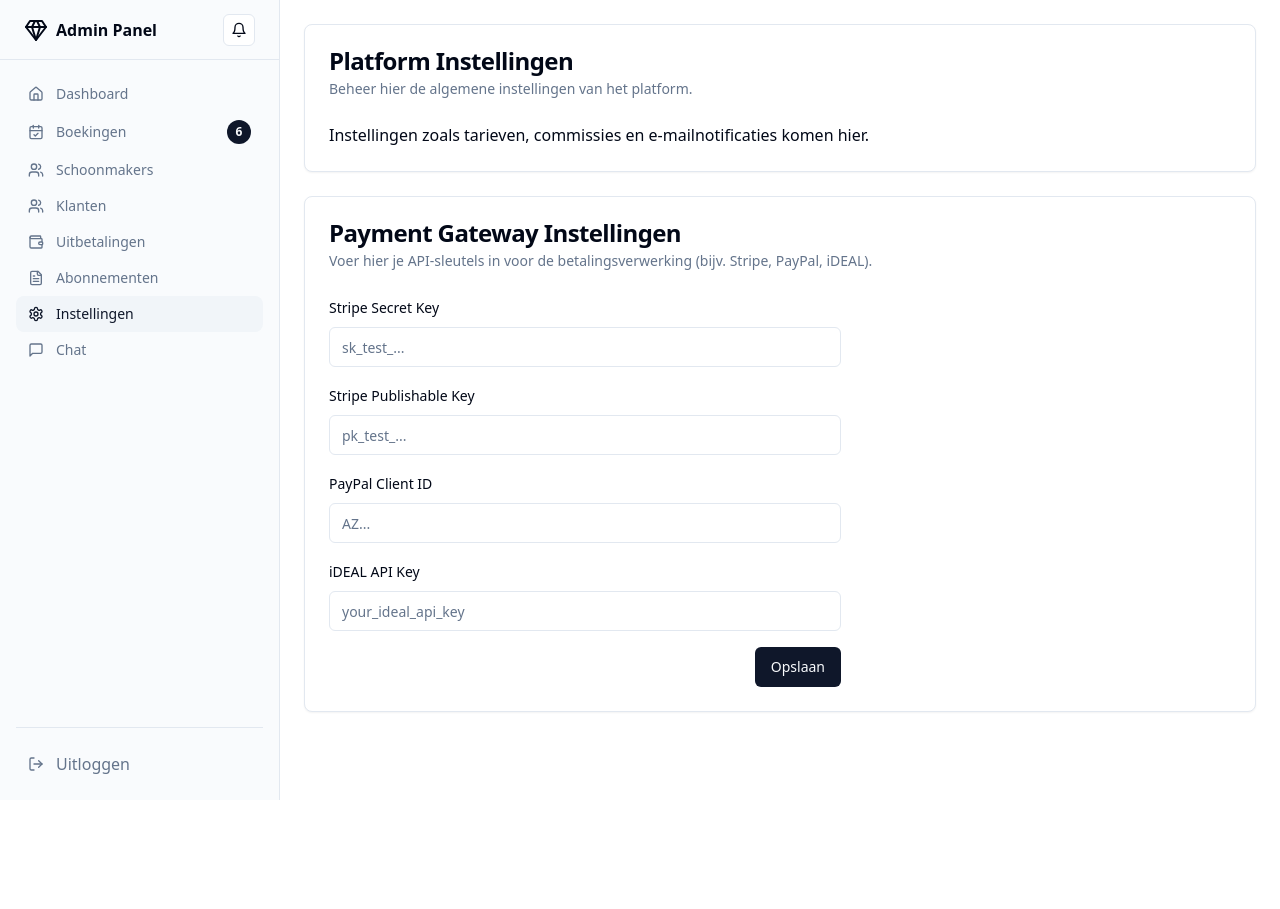
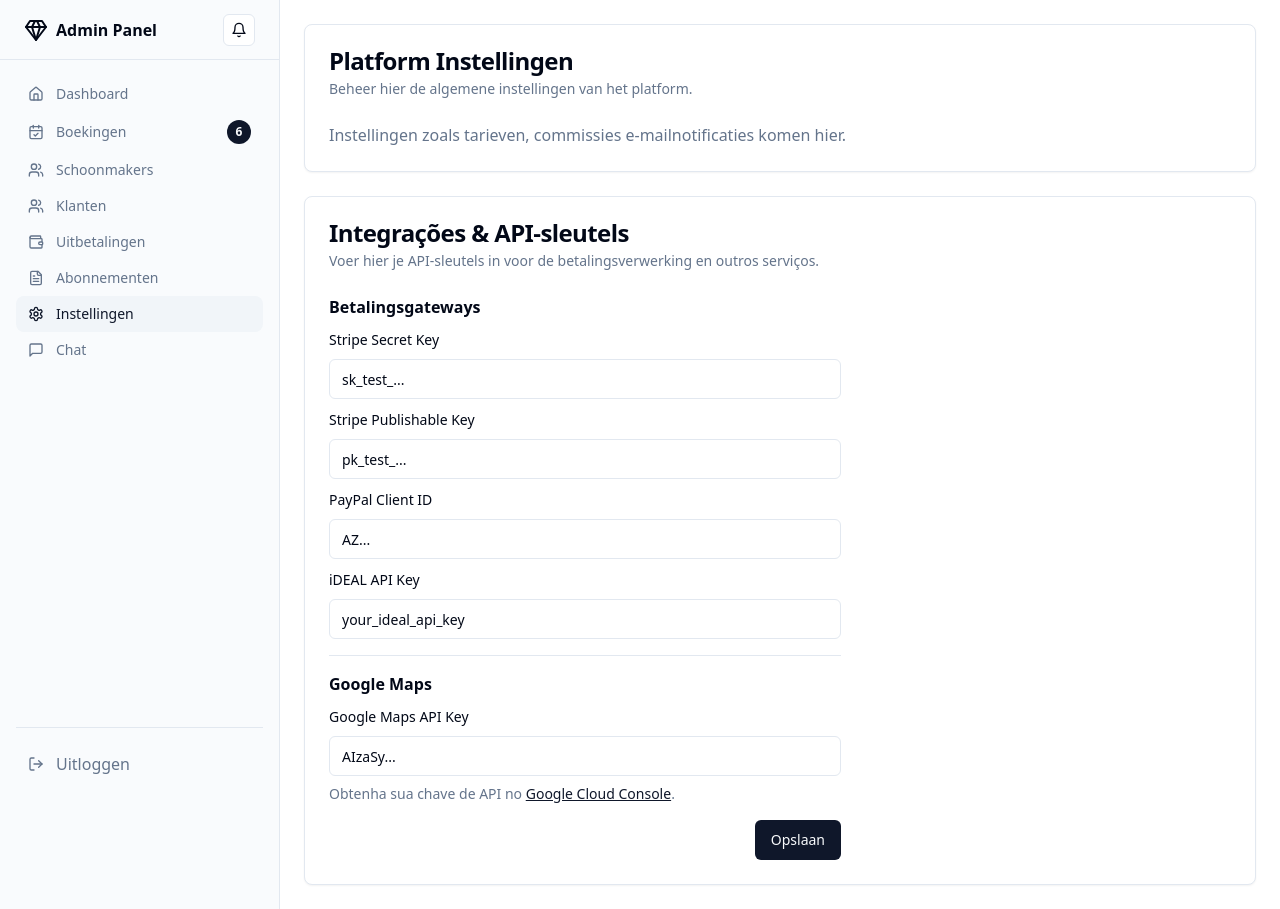
Before and after one commit to brenodiogo1/helpme, a React (Vite) app: page /admin/instellingen in a window 1280 px wide. Before the commit the page ends 800 px from the top, so only its background shows below. Built offline with nearby package versions, Linux system fonts and the light colour scheme.

Commit message:
[dyad] Adicionando campo de chave de API do Google Maps e link no painel de administração. - wrote 2 file(s)

```diff
--- a/src/pages/admin/AdminSettings.tsx
+++ b/src/pages/admin/AdminSettings.tsx
@@ -1,15 +1,41 @@
+"use client";
+
+import { useForm } from "react-hook-form";
+import { zodResolver } from "@hookform/resolvers/zod";
+import * as z from "zod";
 import { Button } from "@/components/ui/button";
 import { Card, CardContent, CardDescription, CardHeader, CardTitle } from "@/components/ui/card";
 import { Input } from "@/components/ui/input";
 import { Label } from "@/components/ui/label";
 import { Separator } from "@/components/ui/separator";
 import { showSuccess } from "@/utils/toast";
+import { Form, FormControl, FormField, FormItem, FormLabel, FormMessage, FormDescription } from "@/components/ui/form"; // Adicionado FormDescription
+import { Link } from "react-router-dom";
+
+const formSchema = z.object({
+  stripeSecretKey: z.string().optional(),
+  stripePublishableKey: z.string().optional(),
+  paypalClientId: z.string().optional(),
+  idealApiKey: z.string().optional(),
+  googleMapsApiKey: z.string().optional(), // Novo campo para a chave da API do Google Maps
+});
 
 const AdminSettings = () => {
-  const handleSubmit = (e: React.FormEvent) => {
-    e.preventDefault();
+  const form = useForm<z.infer<typeof formSchema>>({
+    resolver: zodResolver(formSchema),
+    defaultValues: {
+      stripeSecretKey: "sk_test_...",
+      stripePublishableKey: "pk_test_...",
+      paypalClientId: "AZ...",
+      idealApiKey: "your_ideal_api_key",
+      googleMapsApiKey: "AIzaSy...", // Valor de exemplo
+    },
+  });
+
+  function onSubmit(values: z.infer<typeof formSchema>) {
+    console.log(values);
     showSuccess("Instellingen opgeslagen! (Simulatie)");
-  };
+  }
 
   return (
     <div className="space-y-6">
@@ -21,38 +47,103 @@ const AdminSettings = () => {
           </CardDescription>
         </CardHeader>
         <CardContent>
-          <p>Instellingen zoals tarieven, commissies en e-mailnotificaties komen hier.</p>
+          <p className="text-muted-foreground">Instellingen zoals tarieven, commissies e-mailnotificaties komen hier.</p>
         </CardContent>
       </Card>
       <Card>
         <CardHeader>
-          <CardTitle>Payment Gateway Instellingen</CardTitle>
+          <CardTitle>Integrações & API-sleutels</CardTitle>
           <CardDescription>
-            Voer hier je API-sleutels in voor de betalingsverwerking (bijv. Stripe, PayPal, iDEAL).
+            Voer hier je API-sleutels in voor de betalingsverwerking en outros serviços.
           </CardDescription>
         </CardHeader>
         <CardContent>
-          <form onSubmit={handleSubmit} className="space-y-4 max-w-lg">
+          <Form {...form}>
+            <form onSubmit={form.handleSubmit(onSubmit)} className="space-y-4 max-w-lg">
               <div className="space-y-2">
-              <Label htmlFor="stripe-key">Stripe Secret Key</Label>
-              <Input id="stripe-key" placeholder="sk_test_..." />
+                <h3 className="font-semibold">Betalingsgateways</h3>
+                <FormField
+                  control={form.control}
+                  name="stripeSecretKey"
+                  render={({ field }) => (
+                    <FormItem>
+                      <FormLabel>Stripe Secret Key</FormLabel>
+                      <FormControl>
+                        <Input id="stripe-key" placeholder="sk_test_..." {...field} />
+                      </FormControl>
+                      <FormMessage />
+                    </FormItem>
+                  )}
+                />
+                <FormField
+                  control={form.control}
+                  name="stripePublishableKey"
+                  render={({ field }) => (
+                    <FormItem>
+                      <FormLabel>Stripe Publishable Key</FormLabel>
+                      <FormControl>
+                        <Input id="stripe-publishable-key" placeholder="pk_test_..." {...field} />
+                      </FormControl>
+                      <FormMessage />
+                    </FormItem>
+                  )}
+                />
+                <FormField
+                  control={form.control}
+                  name="paypalClientId"
+                  render={({ field }) => (
+                    <FormItem>
+                      <FormLabel>PayPal Client ID</FormLabel>
+                      <FormControl>
+                        <Input id="paypal-client-id" placeholder="AZ..." {...field} />
+                      </FormControl>
+                      <FormMessage />
+                    </FormItem>
+                  )}
+                />
+                <FormField
+                  control={form.control}
+                  name="idealApiKey"
+                  render={({ field }) => (
+                    <FormItem>
+                      <FormLabel>iDEAL API Key</FormLabel>
+                      <FormControl>
+                        <Input id="ideal-api-key" placeholder="your_ideal_api_key" {...field} />
+                      </FormControl>
+                      <FormMessage />
+                    </FormItem>
+                  )}
+                />
               </div>
+              <Separator />
               <div className="space-y-2">
-              <Label htmlFor="stripe-publishable-key">Stripe Publishable Key</Label>
-              <Input id="stripe-publishable-key" placeholder="pk_test_..." />
-            </div>
-            <div className="space-y-2">
-              <Label htmlFor="paypal-client-id">PayPal Client ID</Label>
-              <Input id="paypal-client-id" placeholder="AZ..." />
-            </div>
-            <div className="space-y-2">
-              <Label htmlFor="ideal-api-key">iDEAL API Key</Label>
-              <Input id="ideal-api-key" placeholder="your_ideal_api_key" />
+                <h3 className="font-semibold">Google Maps</h3>
+                <FormField
+                  control={form.control}
+                  name="googleMapsApiKey"
+                  render={({ field }) => (
+                    <FormItem>
+                      <FormLabel>Google Maps API Key</FormLabel>
+                      <FormControl>
+                        <Input id="google-maps-api-key" placeholder="AIzaSy..." {...field} />
+                      </FormControl>
+                      <FormDescription>
+                        Obtenha sua chave de API no {" "}
+                        <Link to="https://console.cloud.google.com/apis/credentials" target="_blank" rel="noopener noreferrer" className="text-primary underline">
+                          Google Cloud Console
+                        </Link>
+                        .
+                      </FormDescription>
+                      <FormMessage />
+                    </FormItem>
+                  )}
+                />
               </div>
               <div className="flex justify-end">
                 <Button type="submit">Opslaan</Button>
               </div>
             </form>
+          </Form>
         </CardContent>
       </Card>
     </div>
```
Lines whose indentation alone changed are shown as unchanged.
